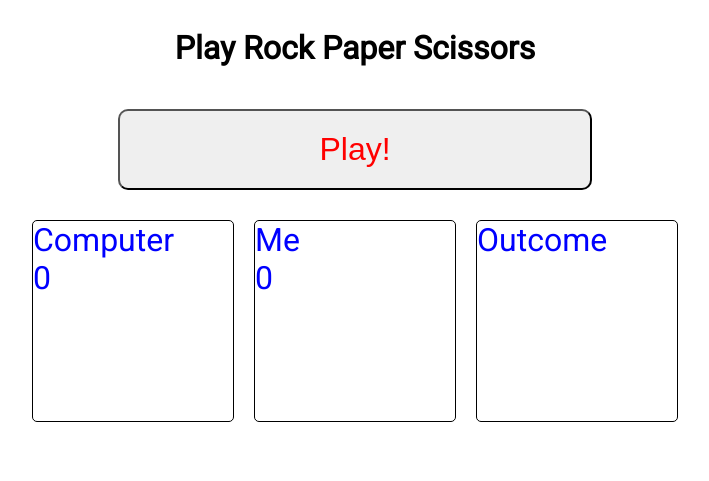
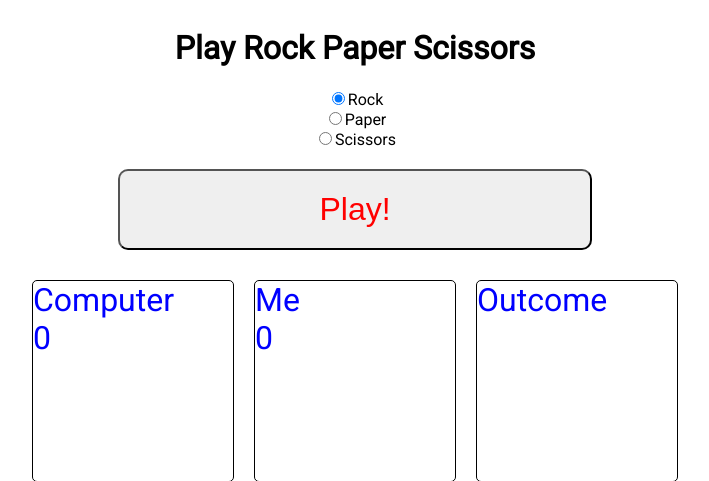
Before and after one commit to ericabell/rock_paper_scissors_pair, a PHP site: page / in a window 1280 px wide. Shown: the top 481 px of the page, without its empty margins (285-994 px from the left). Run offline with PHP 8.4, Linux system fonts and the light colour scheme.

Commit message:
Add html for radio checkboxes for user choice

```diff
--- a/index.html
+++ b/index.html
@@ -15,6 +15,12 @@
 <body>
   <main>
     <h1>Play Rock Paper Scissors</h1>
+
+    <form action="submit">
+      <input type="radio" name="choice" value="rock" checked="checked">Rock<br>
+      <input type="radio" name="choice" value="paper">Paper<br>
+      <input type="radio" name="choice" value="scissors">Scissors<br>
+    </form>
 
     <button onclick="playGame();">Play!</button>
 
--- a/style.css
+++ b/style.css
@@ -8,6 +8,11 @@ main {
 }
 
 h1 {
+  flex-basis: 100%;
+  text-align: center;
+}
+
+form {
   flex-basis: 100%;
   text-align: center;
 }
```
